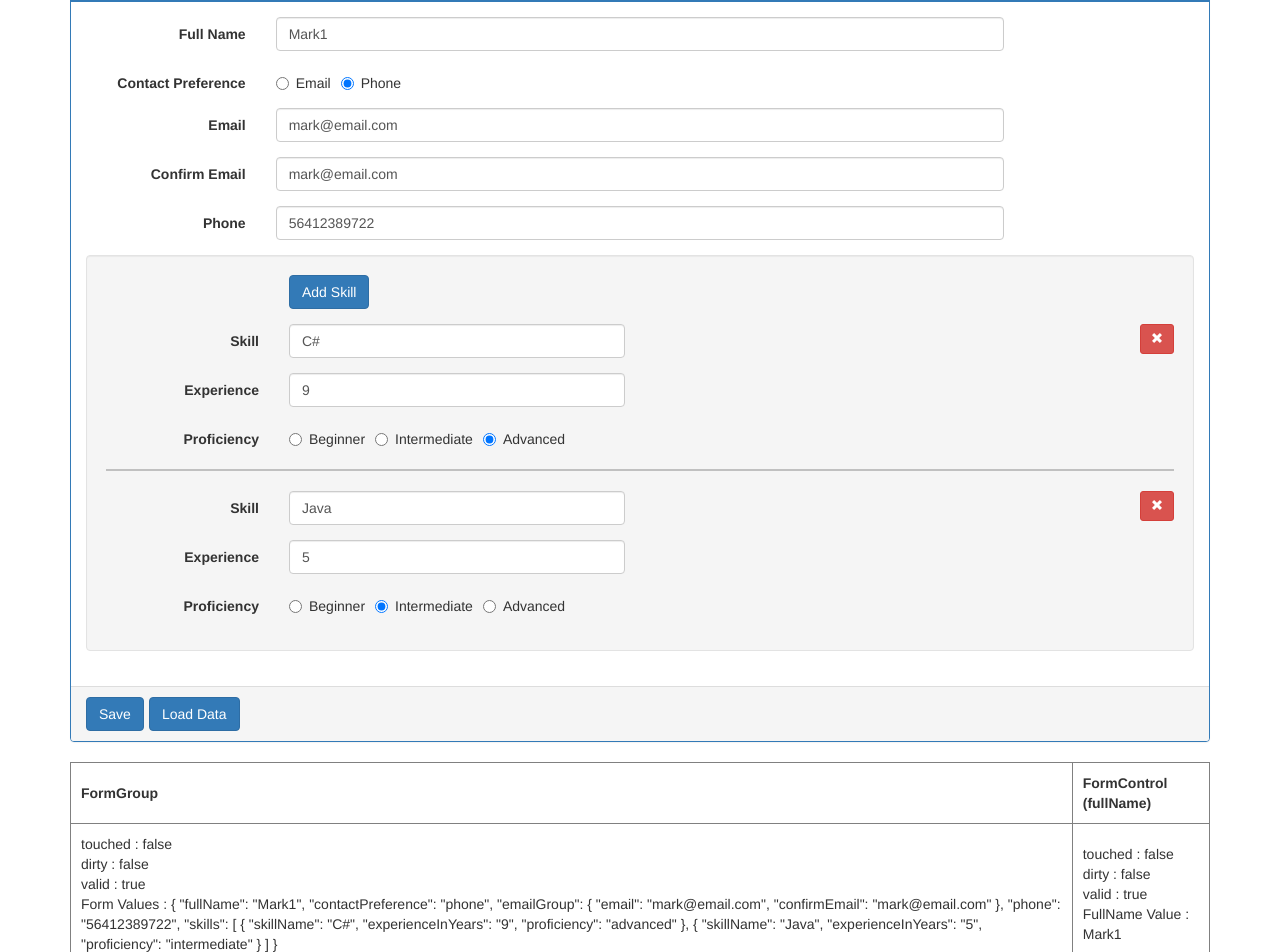
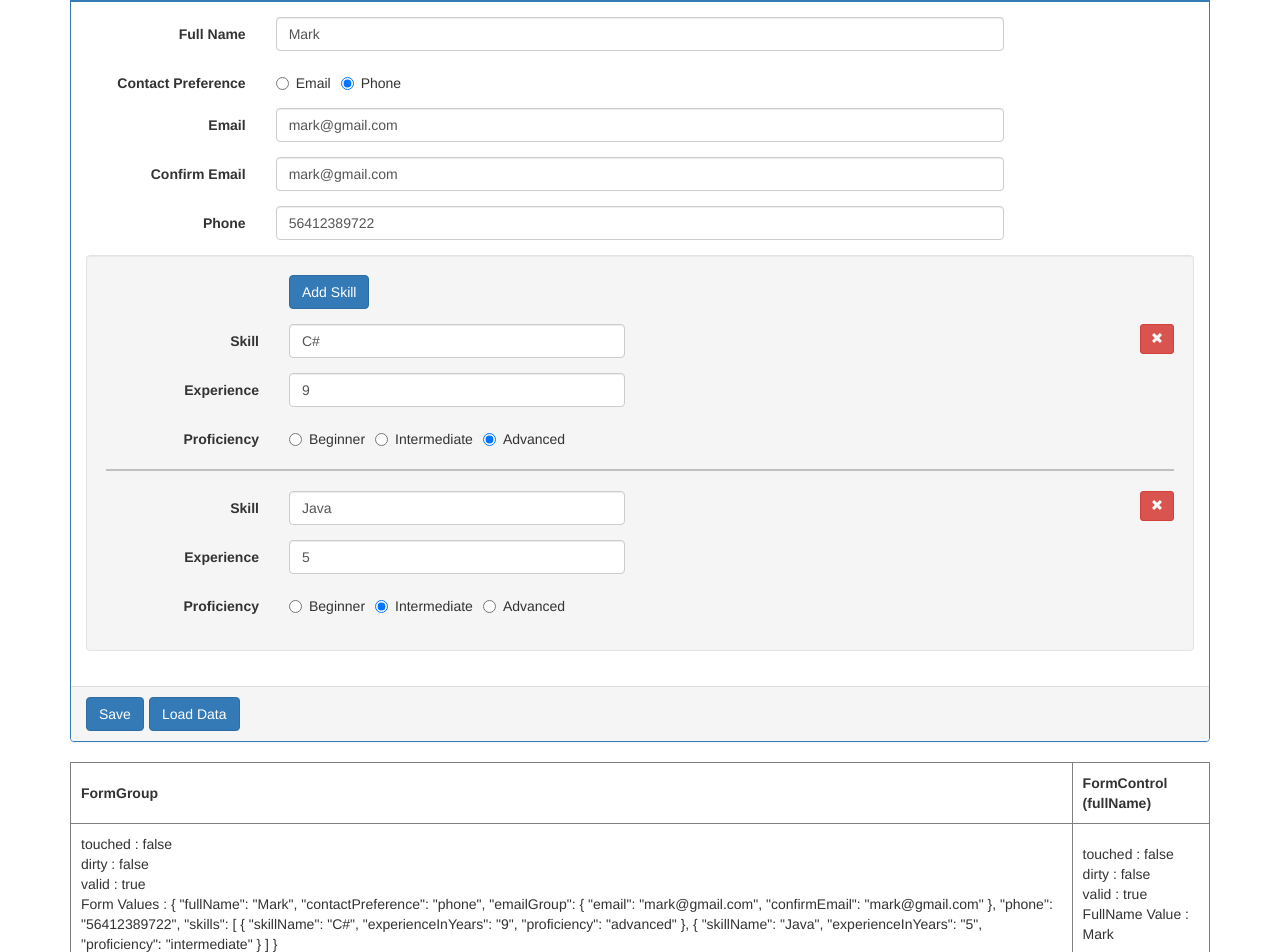
Before and after one commit to nesta-bg/Angular8-App-Part2, an Angular app: page /edit/1 in a window 1280 px wide. Shown: the part 110-1062 px from the top of the page. Built offline with nearby package versions, Linux system fonts and the light colour scheme; data requests are answered from the project's data file.

Commit message:
Angular Reactive Forms Post.

```diff
--- a/db.json
+++ b/db.json
@@ -2,9 +2,9 @@
   "employees": [
     {
       "id": 1,
-      "fullName": "Mark1",
+      "fullName": "Mark",
       "contactPreference": "phone",
-      "email": "mark@email.com",
+      "email": "mark@gmail.com",
       "phone": "56412389722",
       "skills": [
         {
@@ -42,6 +42,20 @@
           "proficiency": "advanced"
         }
       ]
+    },
+    {
+      "id": 3,
+      "fullName": "David",
+      "contactPreference": "email",
+      "email": "david@gmail.com",
+      "phone": "",
+      "skills": [
+        {
+          "skillName": "C#",
+          "experienceInYears": "2",
+          "proficiency": "beginner"
+        }
+      ]
     }
   ]
 }
--- a/src/app/employee/create-employee.component.html
+++ b/src/app/employee/create-employee.component.html
@@ -1,7 +1,7 @@
 <form class="form-horizontal" [formGroup]="employeeForm" (ngSubmit)="onSubmit()">
     <div class="panel panel-primary">
         <div class="panel-heading">
-            <h3 class="panel-title">Create Employee</h3>
+            <h3 class="panel-title">{{ pageTitle }}</h3>
         </div>
         <div class="panel-body">
             <div class="form-group" [ngClass]="{'has-error': formErrors.fullName}">
--- a/src/app/employee/create-employee.component.ts
+++ b/src/app/employee/create-employee.component.ts
@@ -14,6 +14,7 @@ import { ISkill } from './ISkill';
 export class CreateEmployeeComponent implements OnInit {
   employeeForm: FormGroup;
   employee: IEmployee;
+  pageTitle: string;
 
   formErrors = {
   };
@@ -70,7 +71,18 @@ export class CreateEmployeeComponent implements OnInit {
     this.route.paramMap.subscribe(params => {
       const empId = +params.get('id');
       if (empId) {
+        this.pageTitle = 'Edit Employee';
         this.getEmployee(empId);
+      } else {
+        this.pageTitle = 'Create Employee';
+        this.employee = {
+          id: null,
+          fullName: '',
+          contactPreference: '',
+          email: '',
+          phone: null,
+          skills: []
+        };
       }
     });
   }
@@ -177,10 +189,18 @@ export class CreateEmployeeComponent implements OnInit {
 
   onSubmit(): void {
     this.mapFormValuesToEmployeeModel();
-    this.employeeService.updateEmployee(this.employee).subscribe(
-      () => this.router.navigate(['list']),
-      (err: any) => console.log(err)
-    );
+
+    if (this.employee.id) {
+      this.employeeService.updateEmployee(this.employee).subscribe(
+        () => this.router.navigate(['list']),
+        (err: any) => console.log(err)
+      );
+    } else {
+        this.employeeService.addEmployee(this.employee).subscribe(
+          () => this.router.navigate(['list']),
+          (err: any) => console.log(err)
+        );
+    }
   }
 
   mapFormValuesToEmployeeModel() {
```
